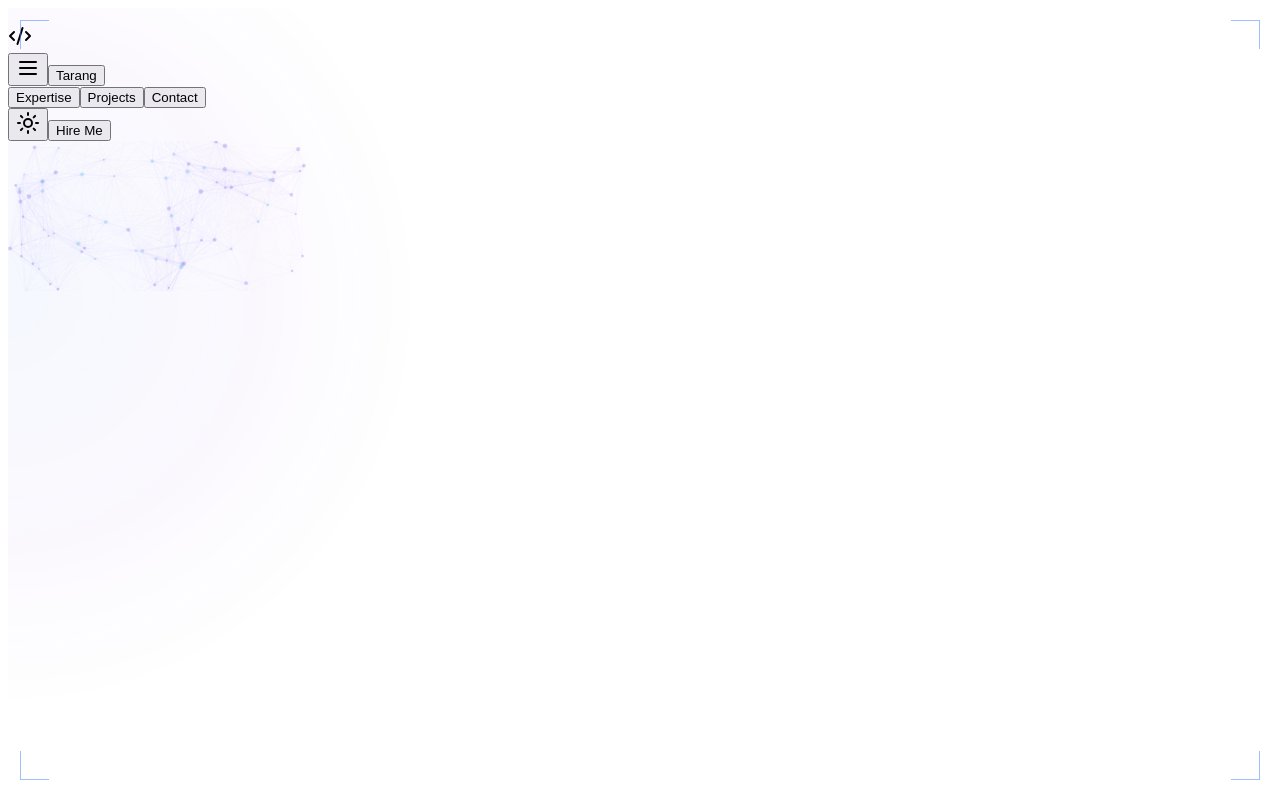
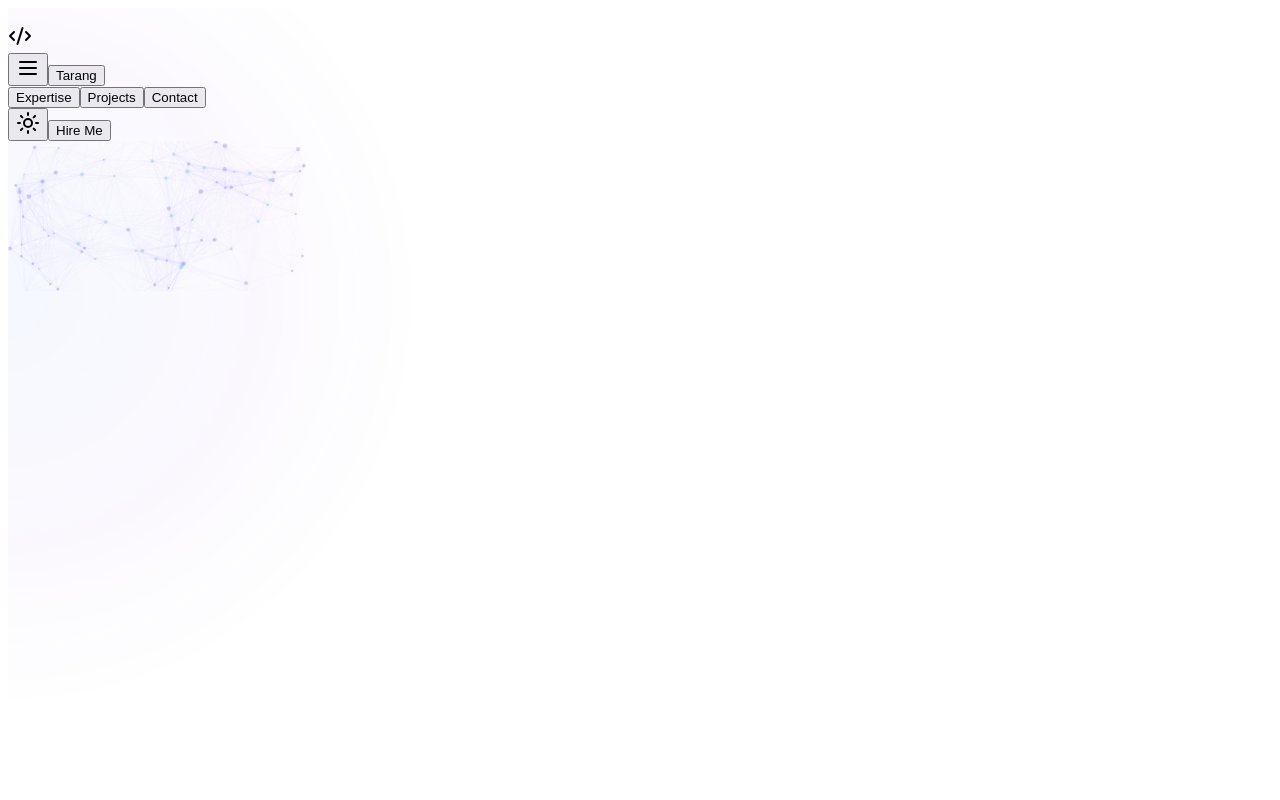
Before and after one commit to tarangvaghani09/tarang-dev, a React (Vite) app in the folder client/: page / in a window 1280 px wide. Shown: the top 800 px of the page. Built offline with nearby package versions, Linux system fonts and the light colour scheme; a web font is replaced by a local one.

Commit message:
hero sec with

```diff
--- a/client/src/components/HeroSection.tsx
+++ b/client/src/components/HeroSection.tsx
@@ -206,33 +206,33 @@ function DataStreams() {
 }
 
 /* ─── Glowing corner bracket decorations ─── */
-function CornerBrackets() {
-  const bracketStyle = (pos: string): React.CSSProperties => ({
-    position: "absolute",
-    width: 28,
-    height: 28,
-    ...pos.includes("top") ? { top: 20 } : { bottom: 20 },
-    ...pos.includes("left") ? { left: 20 } : { right: 20 },
-    borderTop: pos.includes("top") ? "1.5px solid hsl(var(--primary) / 0.5)" : undefined,
-    borderBottom: pos.includes("bottom") ? "1.5px solid hsl(var(--primary) / 0.5)" : undefined,
-    borderLeft: pos.includes("left") ? "1.5px solid hsl(var(--primary) / 0.5)" : undefined,
-    borderRight: pos.includes("right") ? "1.5px solid hsl(var(--primary) / 0.5)" : undefined,
-  });
+// function CornerBrackets() {
+//   const bracketStyle = (pos: string): React.CSSProperties => ({
+//     position: "absolute",
+//     width: 28,
+//     height: 28,
+//     ...pos.includes("top") ? { top: 20 } : { bottom: 20 },
+//     ...pos.includes("left") ? { left: 20 } : { right: 20 },
+//     borderTop: pos.includes("top") ? "1.5px solid hsl(var(--primary) / 0.5)" : undefined,
+//     borderBottom: pos.includes("bottom") ? "1.5px solid hsl(var(--primary) / 0.5)" : undefined,
+//     borderLeft: pos.includes("left") ? "1.5px solid hsl(var(--primary) / 0.5)" : undefined,
+//     borderRight: pos.includes("right") ? "1.5px solid hsl(var(--primary) / 0.5)" : undefined,
+//   });
 
-  return (
-    <motion.div
-      className="absolute inset-0"
-      initial={{ opacity: 0 }}
-      animate={{ opacity: 1 }}
-      transition={{ duration: 2, delay: 1 }}
-    >
-      <div style={bracketStyle("top-left")} />
-      <div style={bracketStyle("top-right")} />
-      <div style={bracketStyle("bottom-left")} />
-      <div style={bracketStyle("bottom-right")} />
-    </motion.div>
-  );
-}
+//   return (
+//     <motion.div
+//       className="absolute inset-0"
+//       initial={{ opacity: 0 }}
+//       animate={{ opacity: 1 }}
+//       transition={{ duration: 2, delay: 1 }}
+//     >
+//       <div style={bracketStyle("top-left")} />
+//       <div style={bracketStyle("top-right")} />
+//       <div style={bracketStyle("bottom-left")} />
+//       <div style={bracketStyle("bottom-right")} />
+//     </motion.div>
+//   );
+// }
 
 /* ─── Slow breathing spotlight ─── */
 function Spotlight() {
@@ -329,7 +329,7 @@ export function HeroSection() {
         <FloatingTags />
 
         {/* Layer 4 — corner bracket UI chrome */}
-        <CornerBrackets />
+        {/* <CornerBrackets /> */}
 
         {/* Layer 6 — depth gradient: left darkens for readability */}
         <div
```
